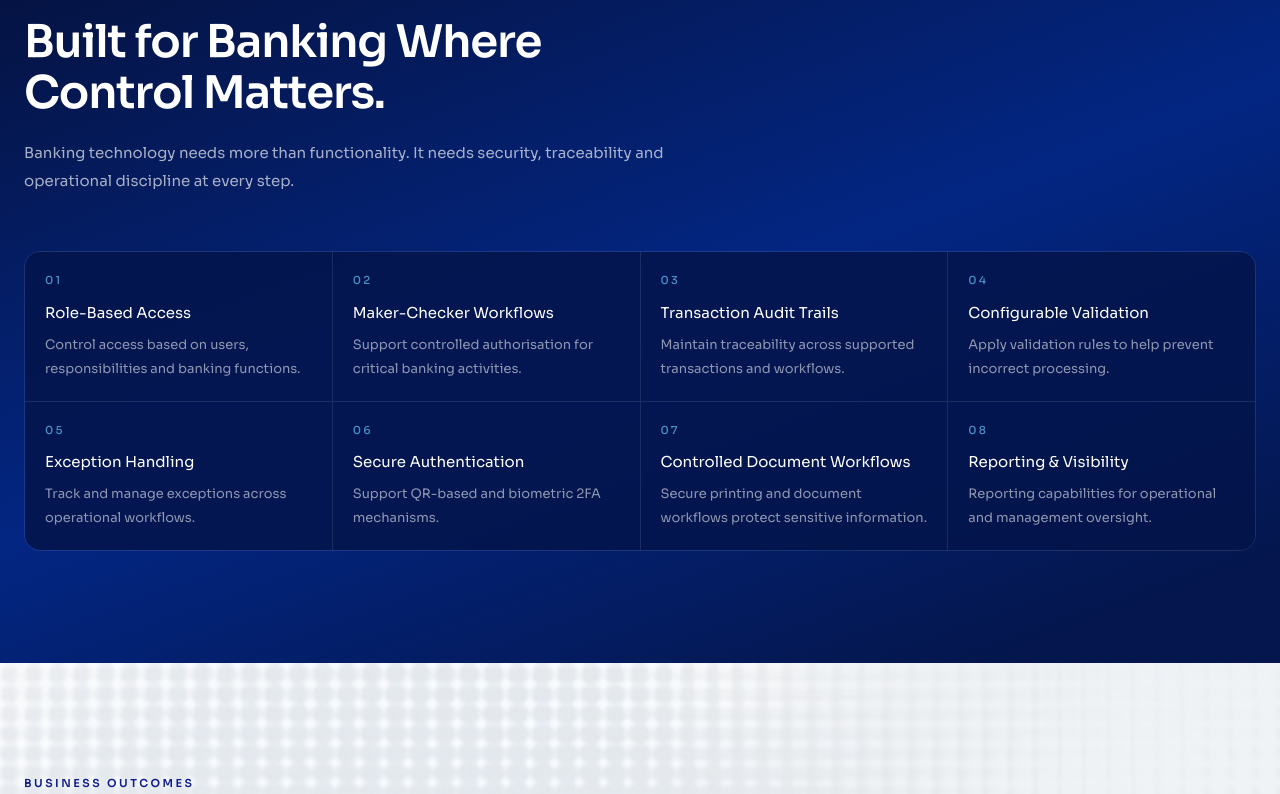
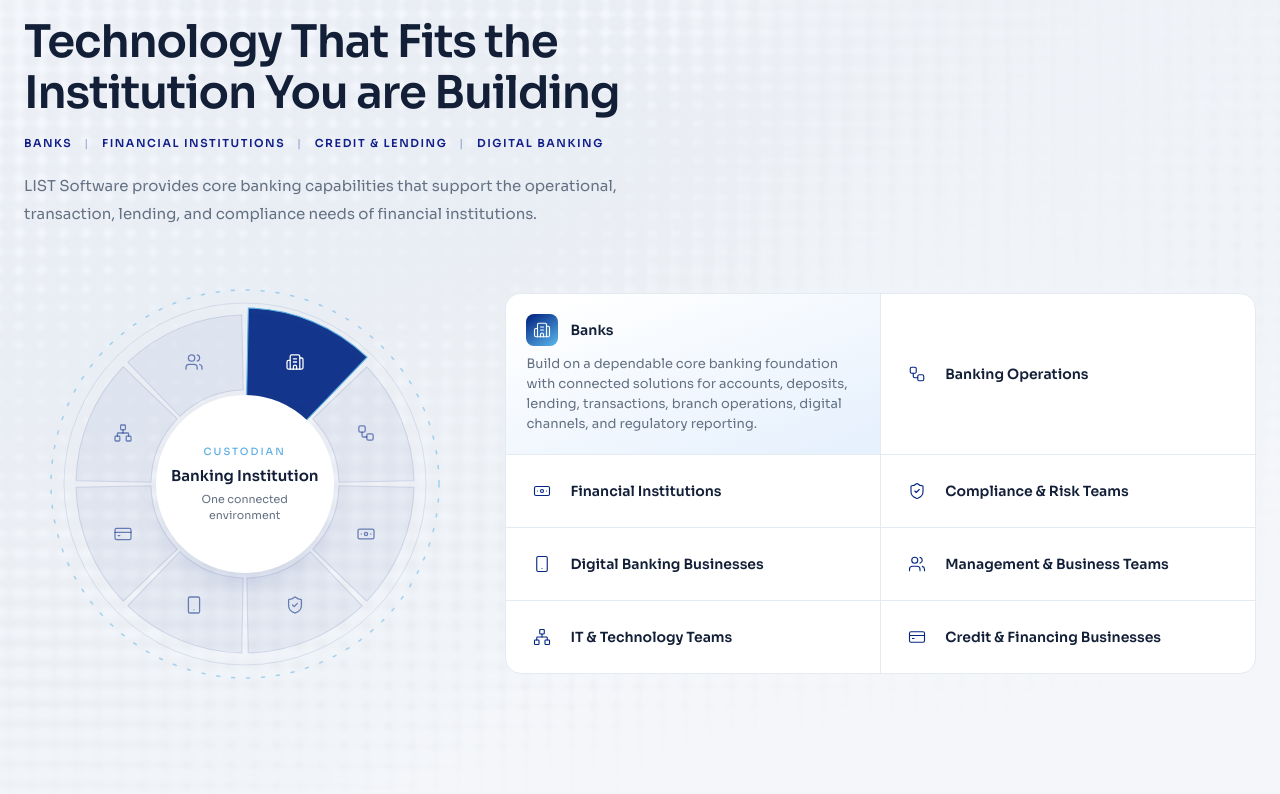
Before and after one commit to Upfinzo/list-software-UIteam, a Next.js app: page / in a window 1280 px wide. Shown: the part 6900-7694 px from the top of the page. Built offline with nearby package versions, Linux system fonts and the light colour scheme.

Commit message:
linto homepage

```diff
--- a/app/page.tsx
+++ b/app/page.tsx
@@ -31,9 +31,9 @@ export default function HomePage() {
 
       <Whylist />
 
-      <TrustControlSection />
+      {/* <TrustControlSection />
 
-      <BusinessOutcomes />
+      <BusinessOutcomes /> */}
       <WhoWeServeSection />
 
       <BeyondProductSection />
```
